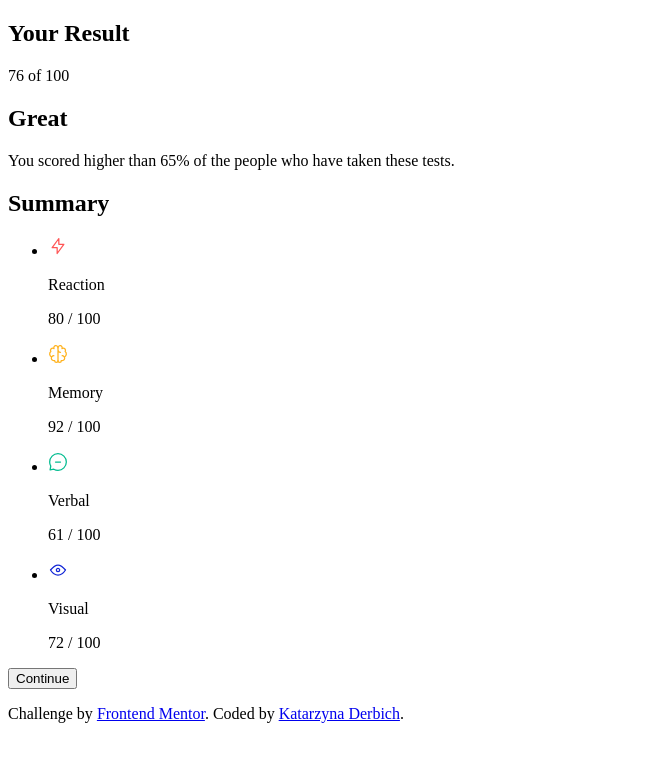
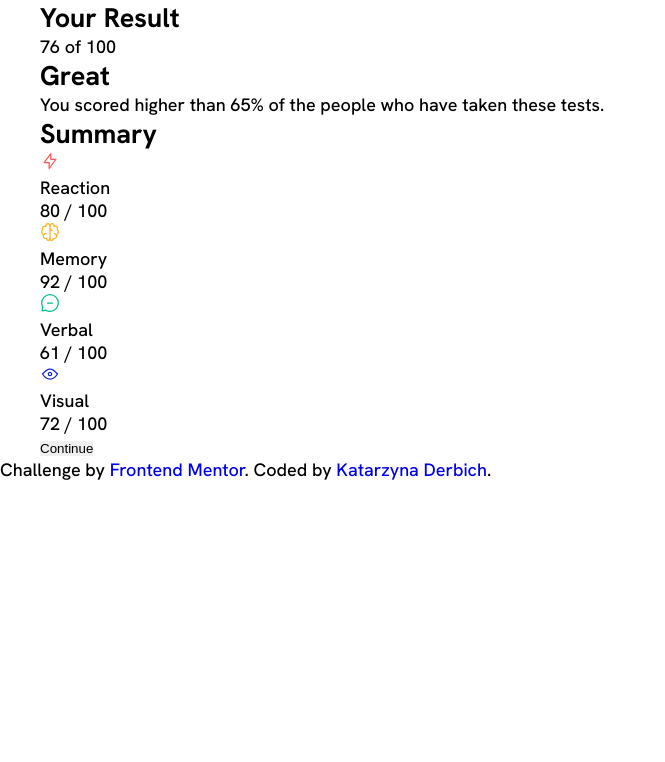
Before and after one commit to belie369/frontend-mentor-result-summary-component, a website: page index.html in a window 1280 px wide. Shown: the whole page, without its empty margins (0-665 px from the left). Drawn offline with nearby package versions, Linux system fonts and the light colour scheme; files that its build step writes are made by us from their sources.

Commit message:
Adding the first basic css styles; Font linking from Google Fonts.

```diff
--- a/index.html
+++ b/index.html
@@ -7,7 +7,10 @@
   <meta name="viewport" content="width=device-width, initial-scale=1.0">
   <title>Frontend Mentor | Results summary component</title>
   <link rel="icon" type="image/png" sizes="32x32" href='./dist/img/favicon-32x32.png'>
-  <link rel="stylesheet" href="./dist/css/main.css">
+  <link rel="preconnect" href="https://fonts.googleapis.com">
+  <link rel="preconnect" href="https://fonts.gstatic.com" crossorigin>
+  <link href="https://fonts.googleapis.com/css2?family=Hanken+Grotesk:wght@500;700;800&display=swap" rel="stylesheet">
+  <link rel="stylesheet" href="./dist/css/main.min.css">
 </head>
 
 <body>
--- a/src/sass/_base.scss
+++ b/src/sass/_base.scss
@@ -0,0 +1,55 @@
+//neutral colors
+$white: hsl(0, 0%, 100%);
+$pale-blue: hsl(221, 100%, 96%);
+$light-lavender: hsl(241, 100%, 89%);
+$dark-gray-blue: hsl(224, 30%, 27%);
+
+// primary colors
+$light-red: hsl(0, 100%, 67%);
+$orange-yellow: hsl(39, 100%, 56%);
+$green-teal: hsl(166, 100%, 37%);
+$cobalt-blue: hsl(234, 85%, 45%);
+
+// gradient colors
+$light-slate-blue: hsl(252, 100%, 67%);
+$light-royal-blue: hsl(241, 81%, 54%);
+$violet-blue: hsla(256, 72%, 46%, 1);
+$persian-blue: hsla(241, 72%, 46%, 0);
+
+*,
+*::before,
+*::after {
+	box-sizing: border-box;
+	margin: 0;
+	padding: 0;
+}
+
+html {
+	font-size: 62.5%;
+	scroll-behavior: smooth;
+}
+
+body {
+	font-family: 'Hanken Grotesk', sans-serif;
+	font-size: 1.8rem;
+}
+
+a {
+	text-decoration: none;
+}
+
+li {
+	list-style: none;
+}
+
+button {
+	border: none;
+	cursor: pointer;
+}
+
+.wrapper {
+	margin: 0 auto;
+	// padding: 0 1.5em;
+	width: 100%;
+	max-width: 1200px;
+}
```
Also changed, not shown: dist/css/main.min.css.
